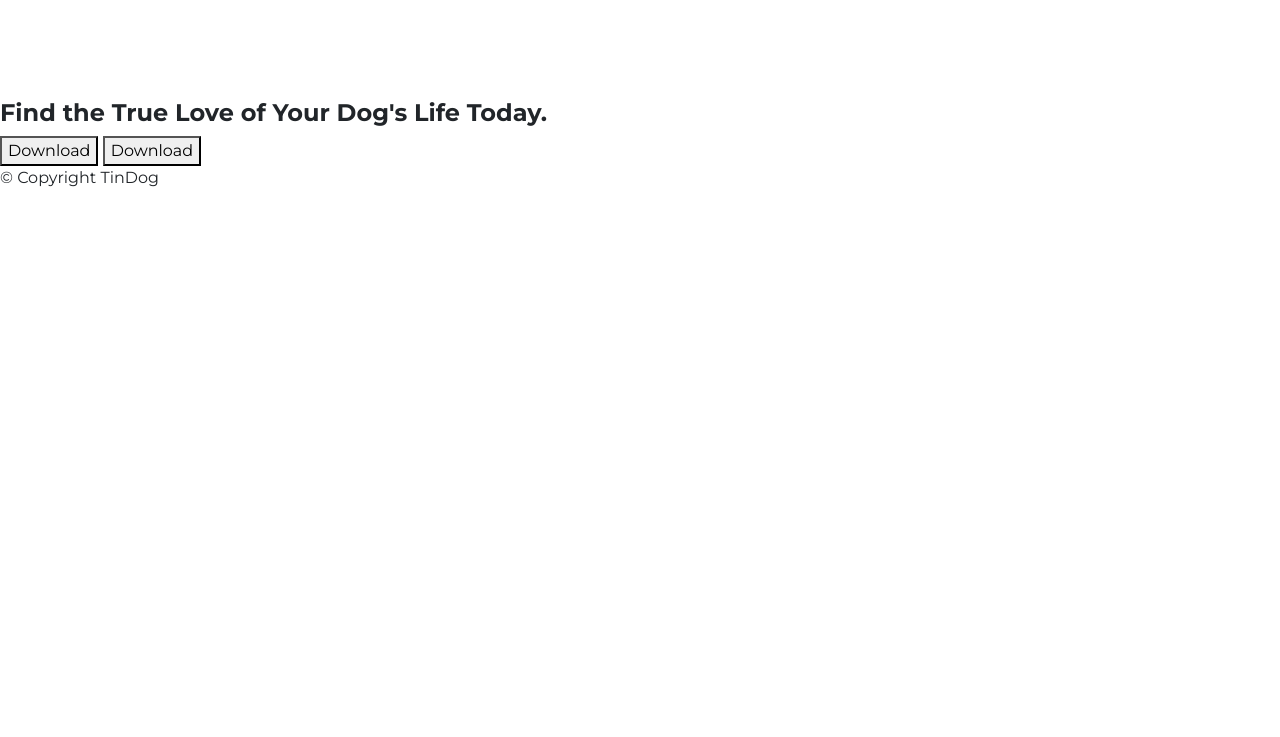
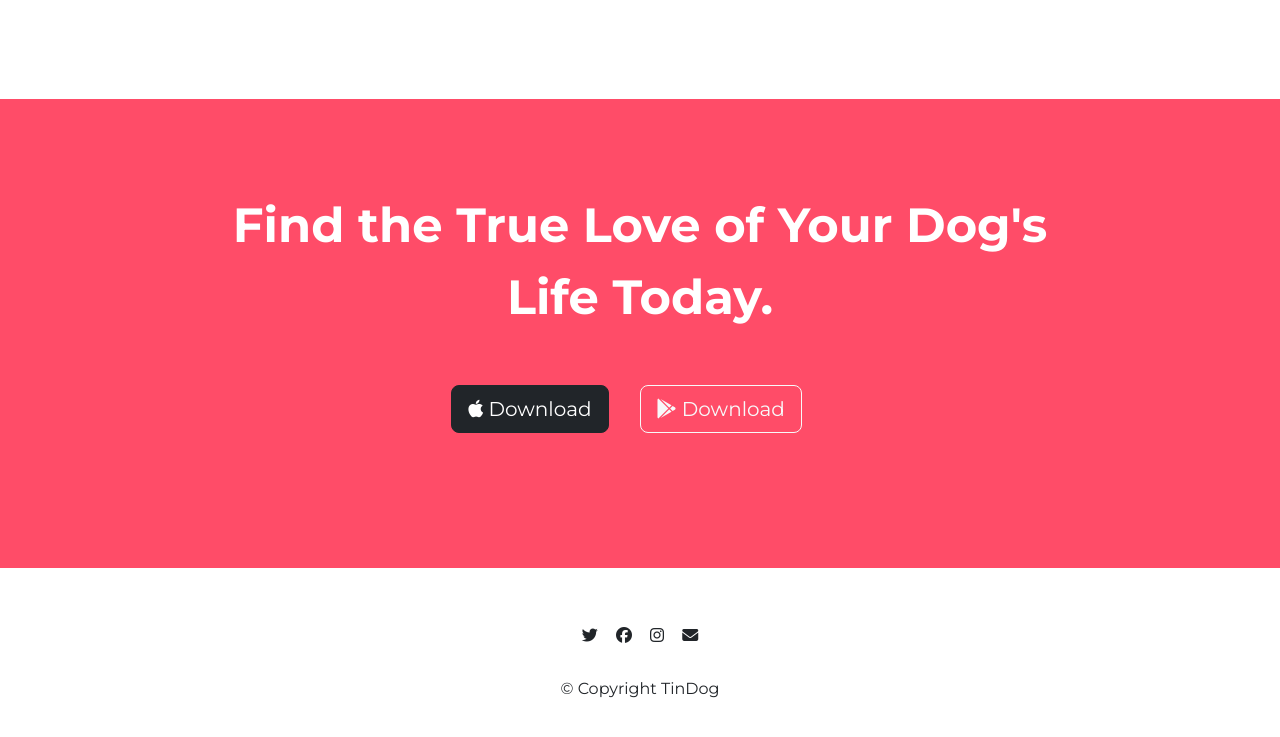
Before and after one commit to Mer7z/bootits, a plain HTML site: page index.html in a window 1280 px wide. Shown: the part 2208-2945 px from the top of the page. Before the commit the page ends 2414 px from the top, so only its background shows below. Drawn offline with nearby package versions, Linux system fonts and the light colour scheme.

Commit message:
Added footer and meta viewport

```diff
--- a/css/styles.css
+++ b/css/styles.css
@@ -164,3 +164,37 @@ h3{
     padding: 0 20%;
   }
 }
+
+/* Call to Action Section */
+
+#cta{
+  background-color: #ff4c68;
+  padding: 7% 15%;
+}
+
+.cta-container{
+  color: white;
+  text-align: center;
+}
+.cta-title{
+  font-size: 3rem;
+  line-height: 1.5;
+}
+#cta button{
+  margin: 5% 3% 5% 0;
+}
+
+/* Footer Section */
+#footer{
+  padding: 4% 19%;
+  text-align: center;
+}
+
+.footer-container{
+  margin-bottom: 3%;
+}
+
+.footer-container div{
+  display: inline-block;
+  margin: 5px 7px;
+}
--- a/index.html
+++ b/index.html
@@ -2,7 +2,8 @@
 <html>
   <head>
     <meta charset="utf-8" />
-    <title>TinDog</title>
+    <meta name="viewport" content="width=device-width, initial-scale=1.0">
+    <title>Bootits</title>
 
     <!-- Google Fonts -->
     <link rel="preconnect" href="https://fonts.googleapis.com" />
@@ -238,14 +239,36 @@
     <!-- Call to Action -->
 
     <section id="cta">
-      <h3>Find the True Love of Your Dog's Life Today.</h3>
-      <button type="button">Download</button>
-      <button type="button">Download</button>
+      <div class="cta-container">
+        <h3 class="cta-title">Find the True Love of Your Dog's Life Today.</h3>
+        <button class="btn btn-dark btn-lg" type="button">
+          <i class="fa-brands fa-apple"></i>
+          Download
+        </button>
+        <button class="btn btn-outline-light btn-lg" type="button">
+          <i class="fa-brands fa-google-play"></i>
+          Download
+        </button>
+      </div>
     </section>
 
     <!-- Footer -->
 
     <footer id="footer">
+      <div class="footer-container">
+      <div class="justify-content-center">
+        <i class="fa-brands fa-twitter"></i>
+      </div>
+      <div class="justify-content-center">
+        <i class="fa-brands fa-facebook"></i>
+      </div>
+      <div class="justify-content-center">
+        <i class="fa-brands fa-instagram"></i>
+      </div>
+      <div class="justify-content-center">
+        <i class="fa-solid fa-envelope"></i>
+      </div>
+      </div>
       <p>© Copyright TinDog</p>
     </footer>
 
```
